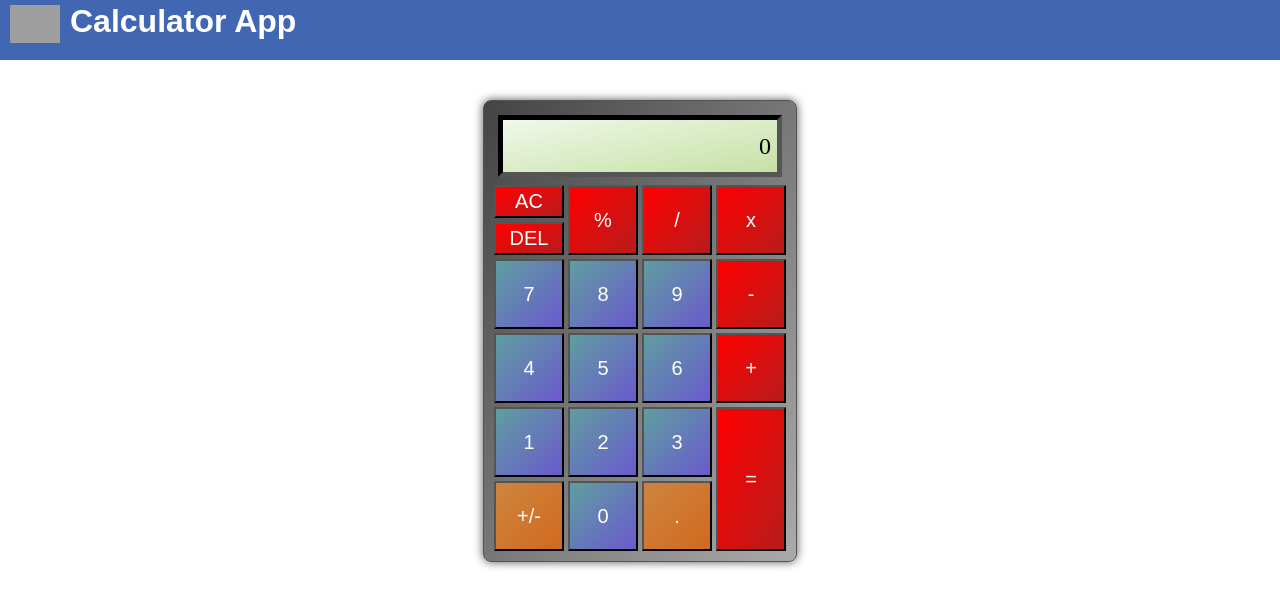
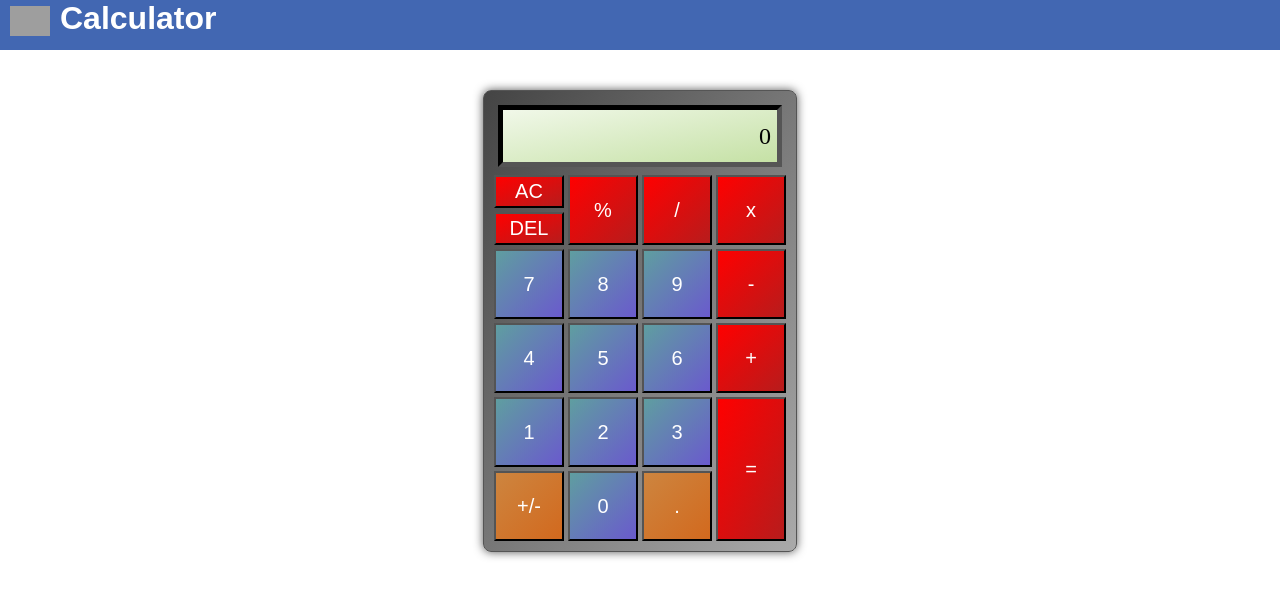
Before and after one commit to shubhamr238/Calculator, a plain HTML site: page index.html in a window 1280 px wide. Drawn offline with Linux system fonts and the light colour scheme; grey boxes are pictures that could not be loaded.

Commit message:
adjust navbar

```diff
--- a/index.html
+++ b/index.html
@@ -15,7 +15,7 @@
     <div class="nav-wrapper">
         <div class="nav-component">
             <img alt="calc-logo" src="https://image.flaticon.com/icons/svg/2015/2015042.svg"/>
-            <h1>Calculator App</h1>
+            <h1>Calculator</h1>
         </div>
     </div>
     <div class="calc-wrapper">
--- a/style.css
+++ b/style.css
@@ -12,7 +12,7 @@ body{
     margin: 0;
 }
 .nav-wrapper{
-    height: 60px;
+    height: 50px;
     display: 'flex';
     background-color: #4267b2;
     align-items: center;
@@ -23,7 +23,7 @@ body{
 }
 .nav-component img{
     padding-top: 5px;
-    width: 50px;
+    width: 40px;
 	margin-left: 10px;
 }
 .nav-component h1{
```
